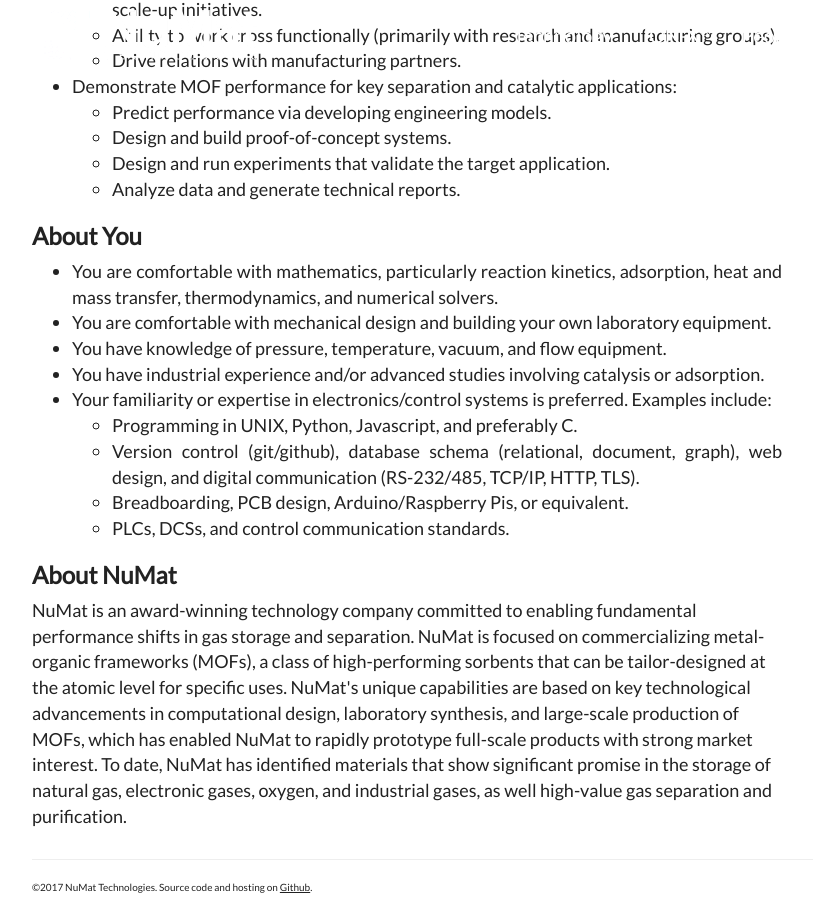
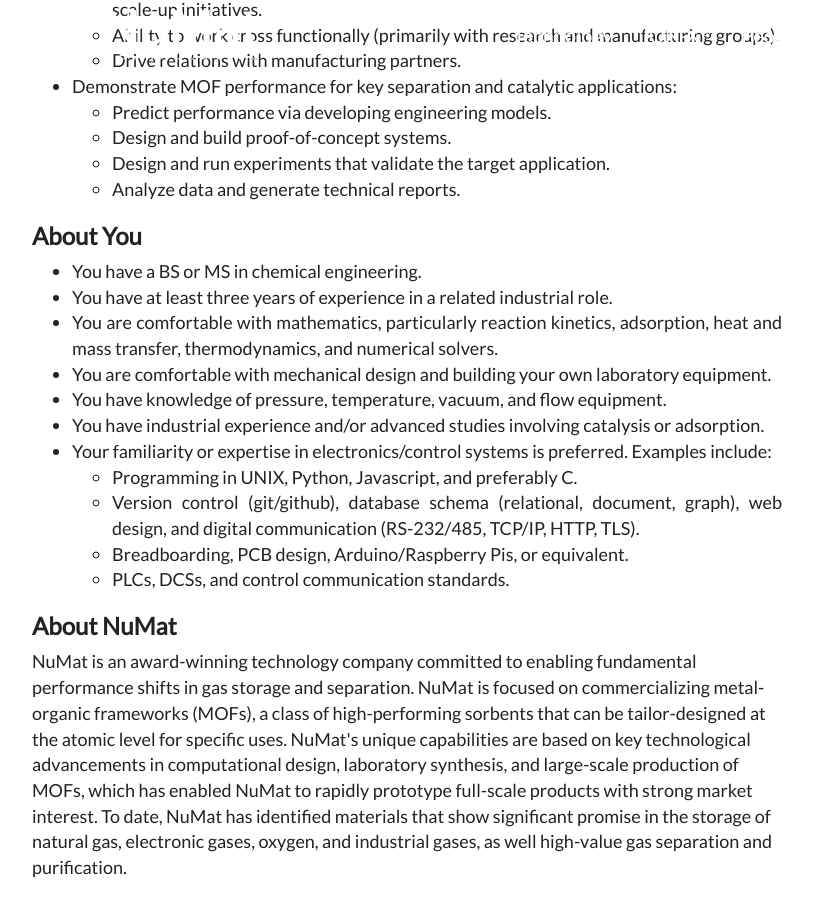
Before and after one commit to numat/numat.github.io, a Jekyll site: the page built from jobs/process_engineer.md, in a window 1280 px wide and 900 px high, scrolled down 566 px. Shown: the whole window, without its empty margins (38-851 px from the left). Built offline with Jekyll 4.4.1, drawn with Linux system fonts in a browser that asks for light colours; nearby versions of some CDN libraries; comment, search, counter and statistics services are not loaded.

Commit message:
Added experience requirement to process engineer description

```diff
--- a/jobs/process_engineer.md
+++ b/jobs/process_engineer.md
@@ -29,6 +29,8 @@
 
 ## About You
 
+ * You have a BS or MS in chemical engineering.
+ * You have at least three years of experience in a related industrial role.
  * You are comfortable with mathematics, particularly reaction kinetics, adsorption, heat and mass transfer, thermodynamics, and numerical solvers.
  * You are comfortable with mechanical design and building your own laboratory equipment.
  * You have knowledge of pressure, temperature, vacuum, and flow equipment.
```
